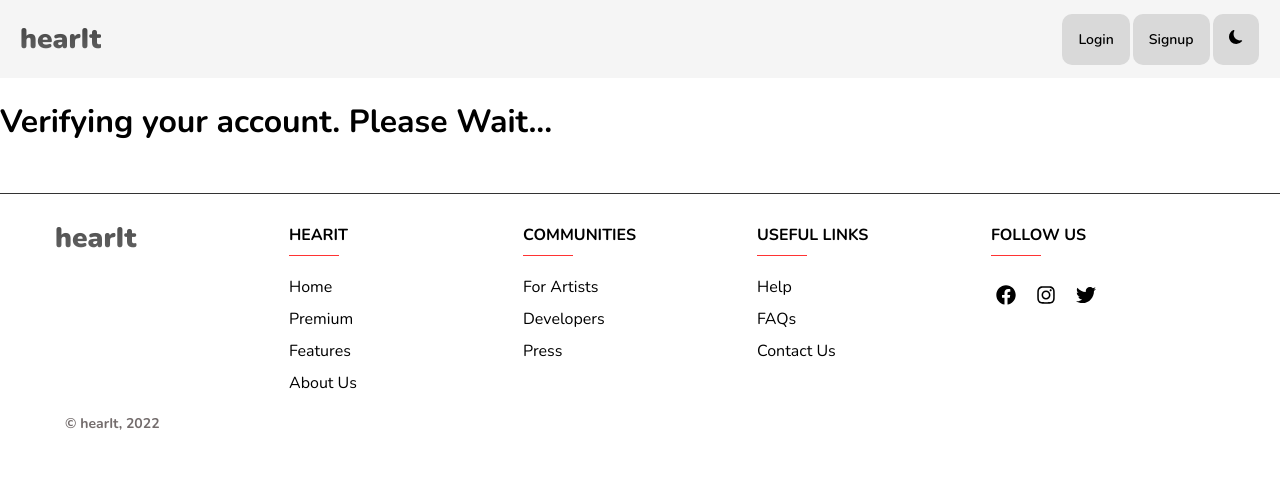
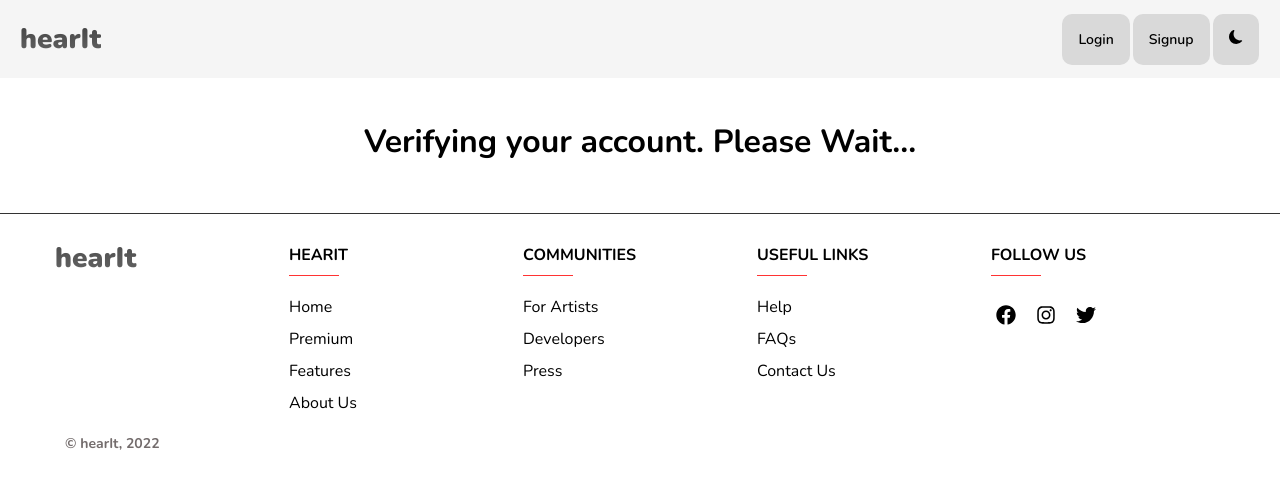
Before and after one commit to me-ayush/hearIt, a React (Create React App) app: page /auth/verify/1 in a window 1280 px wide. Shown: the top 488 px of the page. Built offline with nearby package versions, Linux system fonts and the light colour scheme; no server answers.

Commit message:
add verify text

```diff
--- a/src/Pages/AuthPages/AuthenticateUser.js
+++ b/src/Pages/AuthPages/AuthenticateUser.js
@@ -3,6 +3,7 @@ import Error from "../../Components/Error/Error";
 import { useEffect } from "react";
 import { useNavigate, useParams } from "react-router-dom";
 import { URL, endpoints } from "./../../Constants/index";
+import styles from "./auth.module.css";
 
 const AuthenticateUser = () => {
     const { token } = useParams();
@@ -24,7 +25,7 @@ const AuthenticateUser = () => {
     }, []);
 
     return (
-        <div>
+        <div className={styles.message}>
             <h1>Verifying your account. Please Wait...</h1>
         </div>
     );
--- a/src/Pages/AuthPages/auth.module.css
+++ b/src/Pages/AuthPages/auth.module.css
@@ -36,3 +36,10 @@
 .auth__footer a:hover {
     color: var(--button-hover-color);
 }
+
+.message {
+    text-align: center;
+    margin-top: 20px;
+    font-weight: 600;
+    color: var(--button-color);
+}
```
